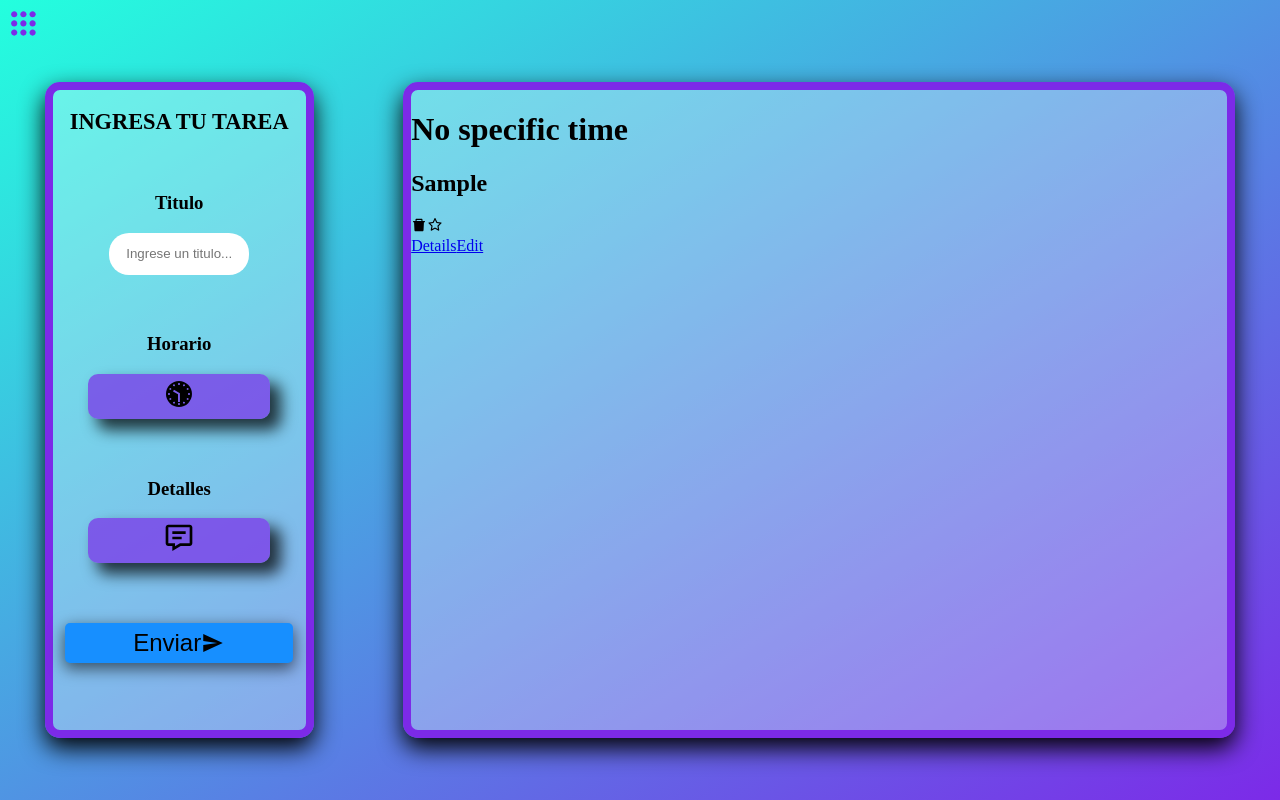
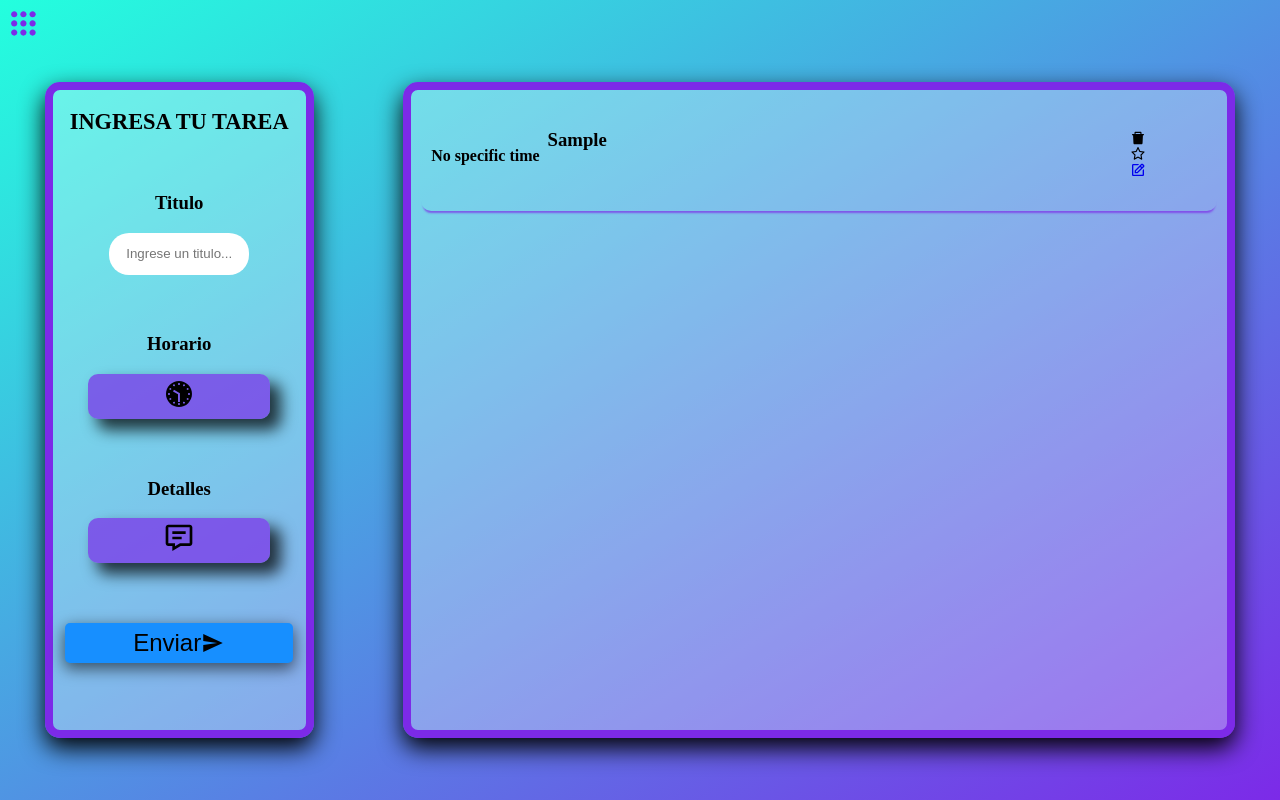
Before and after one commit to briancalamar/Daily-Organizer, a React (Create React App) app: page /tareas in a window 1280 px wide. Both pictures are taken after typing "Sample" into the empty fields and a click on the button "Enviar". Built offline with nearby package versions, Linux system fonts and the light colour scheme.

Commit message:
todos styles

```diff
--- a/src/Components/ToDoList/Container/Container.jsx
+++ b/src/Components/ToDoList/Container/Container.jsx
@@ -1,5 +1,6 @@
-import Form from '../../Form/Form'
-import Todos from '../../Todos/Todos'
+
+import Form from '../Form/Form'
+import Todo from '../Todos/Todos'
 import './Container.css'
 
 export default function Container() {
@@ -7,7 +8,7 @@ export default function Container() {
     return (
         <div className="todo-container">
                 <Form />
-                <Todos/>
+                <Todo/>
         </div>
     )
 }
--- a/src/Components/ToDoList/ToDoList.jsx
+++ b/src/Components/ToDoList/ToDoList.jsx
@@ -1,9 +1,9 @@
 import { useEffect } from "react";
 import { useState } from "react";
 import { Route } from "react-router-dom";
-import Form from "../Form/Form";
-import Todos from "../Todos/Todos";
+import Todos from "./Todos/Todos";
 import Container from "./Container/Container";
+import Form from "./Form/Form";
 import NavToDo from "./NavToDo/NavToDo";
 import './ToDoList.css'
 
--- /dev/null
+++ b/src/Components/ToDoList/Todos/Todo/Todo.css
@@ -0,0 +1,38 @@
+.todo {
+    box-sizing: border-box;
+    width: 100%;
+    display: flex;
+    flex-direction: row;
+    align-items: center;
+    /* border: solid 2px #7C2AE8; */
+    /* border-bottom: solid 2px #7C2AE8; */
+    margin-bottom: 10px;
+    border-radius: 10px;
+    box-shadow: 0 4px 2px -2px #7c2ae8b3;
+    padding: 10px;
+}
+
+.todo-time {
+    width: 15%;
+}
+
+.todo-info {
+    width: 75%;
+    display: flex;
+    flex-direction: column;
+    word-wrap: break-word;
+}
+
+.todo-edits {
+    width: 10%;
+    display: flex;
+    flex-direction: column;
+    justify-content: space-around;
+}
+
+/* .t-e-icons {
+    margin: 10px 0;
+    display: flex;
+    flex-direction: column;
+    justify-content: space-around;
+} */
--- /dev/null
+++ b/src/Components/ToDoList/Todos/Todo/Todo.jsx
@@ -0,0 +1,43 @@
+import { useDispatch } from "react-redux";
+import { Link } from 'react-router-dom'
+import { useState } from 'react'
+import { addFavorites, removeFavorites, deleteTodo } from '../../../../Actions'
+
+import { AiOutlineStar, AiFillStar, AiFillDelete } from 'react-icons/ai';
+import { BiEdit } from 'react-icons/bi';
+import './Todo.css'
+
+export default function Todo({ todo }) {
+    const [favorite, setFavorite] = useState(false)
+    const dispatch = useDispatch()
+
+    function handleClick() {
+        if (!favorite) dispatch(addFavorites(todo))
+        else dispatch(removeFavorites(todo.id))
+        setFavorite(!favorite)
+    }
+
+    return (
+        <div className="todo">
+            <h4 className="todo-time">{todo.time}</h4>
+            <div className="todo-info">
+                <h3>{todo.title}</h3>
+                <p>{todo.detail}</p>
+            </div>
+            <div className="todo-edits">
+                {/* <div className="t-e-icons"> */}
+                    <AiFillDelete onClick={() => dispatch(deleteTodo(todo.id))} />
+                    {
+                        favorite === false
+                            ? <AiOutlineStar onClick={handleClick} />
+                            : <AiFillStar onClick={handleClick} />
+                    }
+                    <Link to={`/edit/${todo.id}`}> <BiEdit/> </Link>
+                {/* </div> */}
+                {/* <div>
+                    <Link to={`/todo/${todo.id}`}>Details</Link>
+                </div> */}
+            </div>
+        </div>
+    )
+}
--- /dev/null
+++ b/src/Components/ToDoList/Todos/Todos.css
@@ -0,0 +1,37 @@
+.todos {
+    box-sizing: border-box;
+    width: 65vw;
+    min-height: 82vh;
+    border-radius: 15px;
+    border: solid 8px #7C2AE8;
+    box-shadow: 0px 10px 25px black;
+    background-color: rgba(255, 255, 255, 0.295);
+    display: flex;
+    flex-direction: column;
+    padding: 10px 10px;
+}
+
+.container-hours {
+    display: flex;
+    flex-direction: row;
+    justify-content: space-between;
+    border-bottom: solid 2px #7c2ae836;
+    padding: 10px 0;
+    margin-bottom: 10px 0;
+    align-items: center;
+}
+
+.container-hours h1 {
+    width: 20%;
+    text-align: center;
+}
+
+.container-tareas {
+    width: 70%;
+}
+
+@media (max-width: 1000px) {
+    .todos {
+        width: 95vw;
+    }
+}
--- /dev/null
+++ b/src/Components/ToDoList/Todos/Todos.jsx
@@ -0,0 +1,25 @@
+import { useEffect } from 'react'
+import { useSelector } from 'react-redux'
+import Todo from './Todo/Todo'
+
+import './Todos.css'
+
+export default function Todos() {
+
+    let todos = useSelector(store => store.todos)
+
+    useEffect(()=> {
+        console.log(todos)
+    })
+
+    return (
+        <div className="todos">
+            {
+                todos.length !== 0
+                &&
+                todos.map((todo, i) =>
+                    <Todo key={i} todo={todo} />)
+            }
+        </div>
+    )
+}
--- a/src/Components/Todos/Todo/Todo.jsx
+++ /dev/null
@@ -1,44 +0,0 @@
-import { addFavorites, deleteTodo, removeFavorites } from '../../../Actions';
-import { connect } from "react-redux";
-import { AiOutlineStar, AiFillStar, AiFillDelete } from 'react-icons/ai';
-import { Link } from 'react-router-dom'
-import { useState } from 'react'
-// import { useDispatach } from 'react-redux';
-
-function Todo({ todo, addFavorites, removeFavorites, deleteTodo }) {
-    const [favorite, setFavorite] = useState(false)
-
-    function handleClick(){
-        if(!favorite) addFavorites(todo)
-        else removeFavorites(todo.id)
-        setFavorite(!favorite)
-    }
-
-    return (
-        <div className="">
-            <h2>{todo.title}</h2>
-            <div>
-                <AiFillDelete onClick={() => deleteTodo({time:todo.time, id:todo.id})}/>
-                {
-                    favorite === false
-                        ? <AiOutlineStar onClick={handleClick} />
-                        : <AiFillStar onClick={handleClick} />
-                }
-            </div>
-            <div>
-                <Link to={`/todo/${todo.id}`}>Details</Link>
-                <Link to={`/edit/${todo.id}`}>Edit</Link>
-            </div>
-        </div>
-    )
-}
-
-function mapDispatchToProps(dispatch) {
-    return {
-        addFavorites: (todo) => dispatch(addFavorites(todo)),
-        removeFavorites: (id) => dispatch(removeFavorites(id)),
-        deleteTodo: (idTime) => dispatch(deleteTodo(idTime))
-    }
-}
-
-export default connect(null, mapDispatchToProps)(Todo)
--- a/src/Components/Todos/Todos.css
+++ /dev/null
@@ -1,15 +0,0 @@
-.todos {
-    box-sizing: border-box;
-    width: 65vw;
-    height: 82vh;
-    border-radius: 15px;
-    border: solid 8px #7C2AE8;
-    box-shadow: 0px 10px 25px black;
-    background-color: rgba(255, 255, 255, 0.295);
-}
-
-@media (max-width: 1000px) {
-    .todos {
-        width: 95vw;
-    }
-}
--- a/src/Components/Todos/Todos.jsx
+++ /dev/null
@@ -1,32 +0,0 @@
-import { connect } from 'react-redux'
-import Todo from './Todo/Todo'
-
-import './Todos.css'
-
-function Todos({ todos }) {
-
-    return (
-        <div className="todos">
-            {
-                Object.keys(todos).length !== 0
-                &&
-                Object.keys(todos).map((hour, i) =>
-                    <div key={i}>
-                        <h1>{hour}</h1>
-                        {
-                            todos[hour].map((e, i) => <Todo key={i} todo={e} />)
-                        }
-                    </div>)
-            }
-        </div>
-    )
-}
-
-function mapStateToProps(state) {
-    return {
-        todos: state.todos,
-    }
-}
-
-
-export default connect(mapStateToProps)(Todos)
--- a/src/Reducer/index.js
+++ b/src/Reducer/index.js
@@ -8,61 +8,31 @@ import {
 } from '../Actions/actionNames'
 
 const initialState = {
-    todos: {},
+    todos: [],
     favorites: [],
 }
 
 export default function reducer(state = initialState, action) {
     switch (action.type) {
         case CREATE_TODO: {
-            let time = action.payload.time;
-            let hour = time;
-
-            if (time !== "No specific time") {
-                time = time.split(":")
-                hour = parseInt(time[1]) < 30 ? `${time[0]}00` : `${time[0]}30`
-            }
-
-            if (!state.todos.hasOwnProperty(hour)) {
-                return { ...state, todos: { ...state.todos, [hour]: [action.payload] } }
-            }
-            else return { ...state, todos: { ...state.todos, [hour]: [...state.todos[hour], action.payload] } }
+            return {...state ,todos: [...state.todos, action.payload]}
         }
         case DELETE_TODO: {
-            let time = action.payload.time;
-            let hour = time;
 
-            if (time !== "No specific time") {
-                time = time.split(":")
-                hour = parseInt(time[1]) < 30 ? `${time[0]}00` : `${time[0]}30`
-            }
-
-            let newHour = state.todos[hour].filter(e => e.id !== action.payload.id)
-            let todos;
-            if (newHour.length > 0) {
-                todos = { ...state.todos, [hour]: newHour }
-            } else {
-                delete state.todos[hour]
-                todos = { ...state.todos }
-            }
-
-            let favorites = state.favorites;
-            if (state.favorites.find(e => e.id === action.payload.id)) {
-                favorites = favorites.filter(e => e.id !== action.payload.id)
-            }
+            let filteredTodos = state.todos.filter( t => t.id !== action.payload)
+            let filteredFavorites = state.favorites.filter( t => t.id !== action.payload)
 
             return {
                 ...state,
-                favorites,
-                todos
+                favorites: filteredFavorites,
+                todos: filteredTodos,
             }
         }
         case EDIT_TODO: {
-            let keys = Object.keys(state.todos)
-            let editTodos = keys.map( e => state.todos[e].map(e => e.id === action.payload.id
-                ? e = action.payload
+            let editTodos = state.todos.map(e => e.id === action.payload.id
+                ? {...e, ...action.payload}
                 : e
-            ))
+            )
 
             return {
                 ...state,
@@ -70,11 +40,10 @@ export default function reducer(state = initialState, action) {
             }
         }
         case CHANGE_STATUS: {
-            let keys = Object.keys(state.todos)
-            let editTodos = keys.map( e => state.todos[e].map(e => e.id === action.payload
+            let editTodos = state.todos.map(e => e.id === action.payload
                 ? {...e, status: !e.status}
                 : e
-            ))
+            )
 
             return {
                 ...state, todos: editTodos
@@ -97,3 +66,90 @@ export default function reducer(state = initialState, action) {
         default: return state
     }
 }
+
+
+// export default function reducer(state = initialState, action) {
+//     switch (action.type) {
+//         case CREATE_TODO: {
+//             let time = action.payload.time;
+//             let hour = time;
+
+//             if (time !== "No specific time") {
+//                 time = time.split(":")
+//                 hour = parseInt(time[1]) < 30 ? `${time[0]}00` : `${time[0]}30`
+//             }
+
+//             if (!state.todos.hasOwnProperty(hour)) {
+//                 return { ...state, todos: { ...state.todos, [hour]: [action.payload] } }
+//             }
+//             else return { ...state, todos: { ...state.todos, [hour]: [...state.todos[hour], action.payload] } }
+//         }
+//         case DELETE_TODO: {
+//             let time = action.payload.time;
+//             let hour = time;
+
+//             if (time !== "No specific time") {
+//                 time = time.split(":")
+//                 hour = parseInt(time[1]) < 30 ? `${time[0]}00` : `${time[0]}30`
+//             }
+
+//             let newHour = state.todos[hour].filter(e => e.id !== action.payload.id)
+//             let todos;
+//             if (newHour.length > 0) {
+//                 todos = { ...state.todos, [hour]: newHour }
+//             } else {
+//                 delete state.todos[hour]
+//                 todos = { ...state.todos }
+//             }
+
+//             let favorites = state.favorites;
+//             if (state.favorites.find(e => e.id === action.payload.id)) {
+//                 favorites = favorites.filter(e => e.id !== action.payload.id)
+//             }
+
+//             return {
+//                 ...state,
+//                 favorites,
+//                 todos
+//             }
+//         }
+//         case EDIT_TODO: {
+//             let keys = Object.keys(state.todos)
+//             let editTodos = keys.map( e => state.todos[e].map(e => e.id === action.payload.id
+//                 ? e = action.payload
+//                 : e
+//             ))
+
+//             return {
+//                 ...state,
+//                 todos: editTodos
+//             }
+//         }
+//         case CHANGE_STATUS: {
+//             let keys = Object.keys(state.todos)
+//             let editTodos = keys.map( e => state.todos[e].map(e => e.id === action.payload
+//                 ? {...e, status: !e.status}
+//                 : e
+//             ))
+
+//             return {
+//                 ...state, todos: editTodos
+//             }
+//         }
+//         case ADD_FAVORITES: {
+
+//             return {
+//                 ...state,
+//                 favorites: [...state.favorites, action.payload]
+//             }
+//         }
+//         case REMOVE_FAVORITES: {
+
+//             return {
+//                 ...state,
+//                 favorites: state.favorites.filter(e => e.id !== action.payload)
+//             }
+//         }
+//         default: return state
+//     }
+// }
```
Also changed, not shown: src/Components/ToDoList/Form/Form.jsx (renamed from src/Components/Form/Form.jsx, +1 -9 lines), src/Components/ToDoList/Form/Form.css (renamed from src/Components/Form/Form.css).
